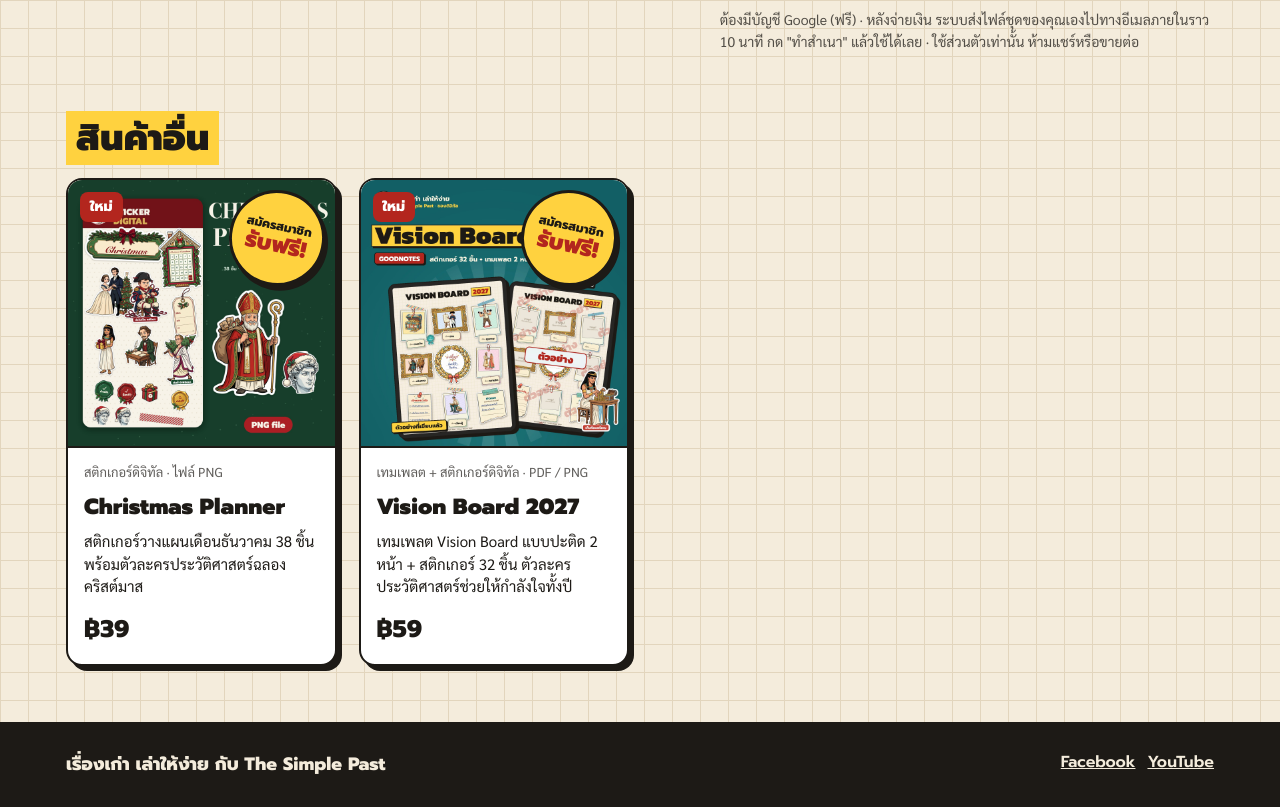
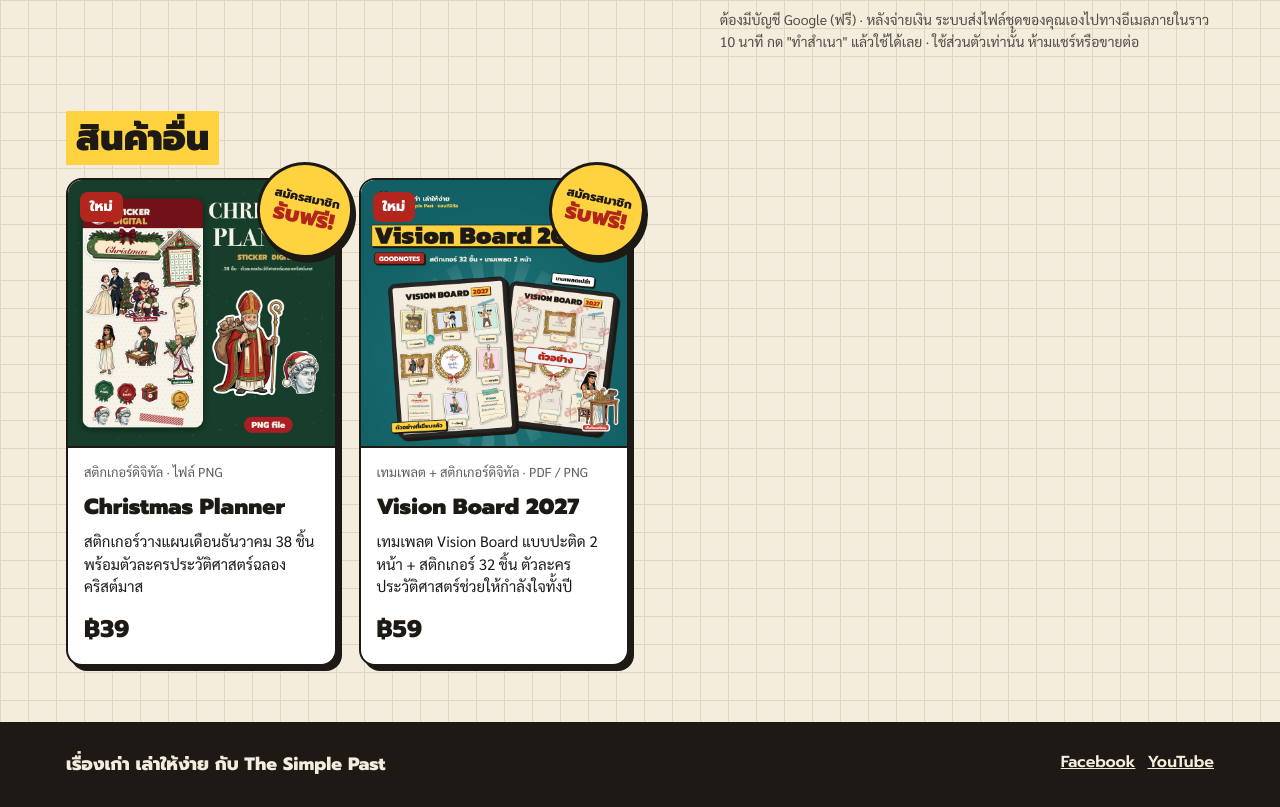
Before and after one commit to geefrost04/the-simple-past, a plain HTML site: page shop/budget-sheet.html in a window 1280 px wide. Shown: the part 1204-2011 px from the top of the page. Drawn offline with Linux system fonts and the light colour scheme; files whose address does not match are found by name.

Commit message:
Update site 2026-11-23
Co-Authored-By: Claude Opus 5.5 <noreply@anthropic.com>

```diff
--- a/assets/site.css
+++ b/assets/site.css
@@ -226,3 +226,12 @@ a.pcard:hover{transform:translate(-2px,-2px);box-shadow:7px 7px 0 var(--ink)}
 .mb-item img{width:100%;aspect-ratio:1/1;object-fit:cover;border:2px solid var(--ink);border-radius:12px;box-shadow:3px 3px 0 var(--ink)}
 .mb-item:hover img{transform:translate(-2px,-2px);box-shadow:5px 5px 0 var(--ink)}
 @media (max-width:760px){.mbanner{flex-direction:column;align-items:stretch;padding:18px}.mb-head{flex:none}.mb-items{gap:10px}.mb-item{font-size:13px}}
+/* sticker sits on the very corner, half off the edge (owner 23 Nov) */
+.pcard{overflow:visible}
+.pc-img{overflow:hidden;border-radius:14px 14px 0 0}
+.pc-img .msticker{top:6px;right:6px}
+a.pcard .pc-img{overflow:visible}
+.pcard .msticker{top:-18px;right:-18px}
+.p-mainwrap .msticker.big{top:-22px;right:-22px}
+@media (max-width:560px){.pcard .msticker{top:-12px;right:-10px}.p-mainwrap .msticker.big{top:-14px;right:-8px}}
+.pc-img img{border-radius:14px 14px 0 0}
```
